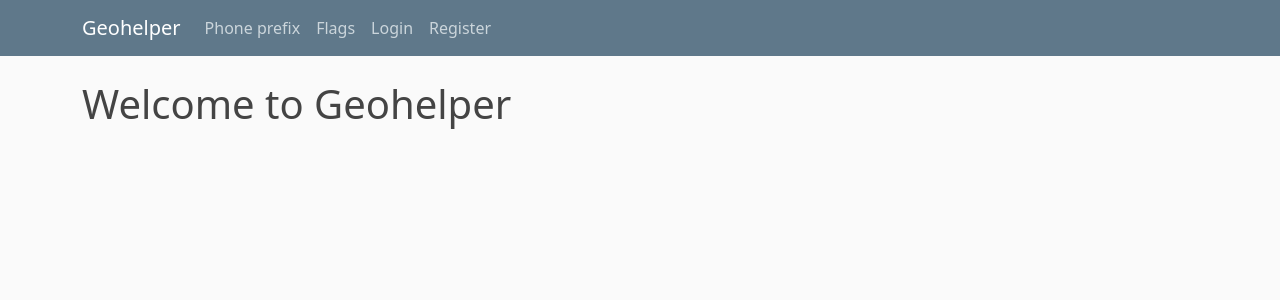
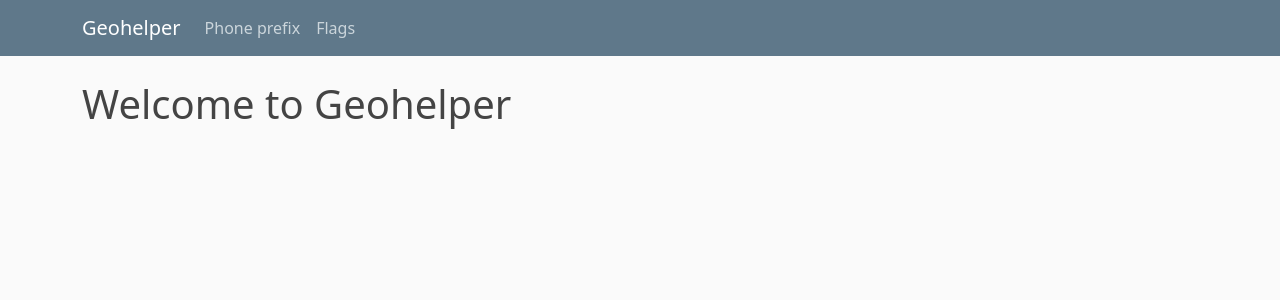
Before and after one commit to gamseb/geohelper, a Django app: page / in a window 1280 px wide. Shown: the top 300 px of the page. Run offline with Django 4.2, Linux system fonts and the light colour scheme.

Commit message:
Removed extra buttons

```diff
--- a/home/templates/home/base.html
+++ b/home/templates/home/base.html
@@ -29,8 +29,8 @@
         </div>
         <!-- Navbar Right Side -->
         <div class="navbar-nav">
-          <a class="nav-item nav-link" href="#">Login</a>
-          <a class="nav-item nav-link" href="#">Register</a>
+{#          <a class="nav-item nav-link" href="#">Login</a>#}
+{#          <a class="nav-item nav-link" href="#">Register</a>#}
         </div>
       </div>
     </div>
```
